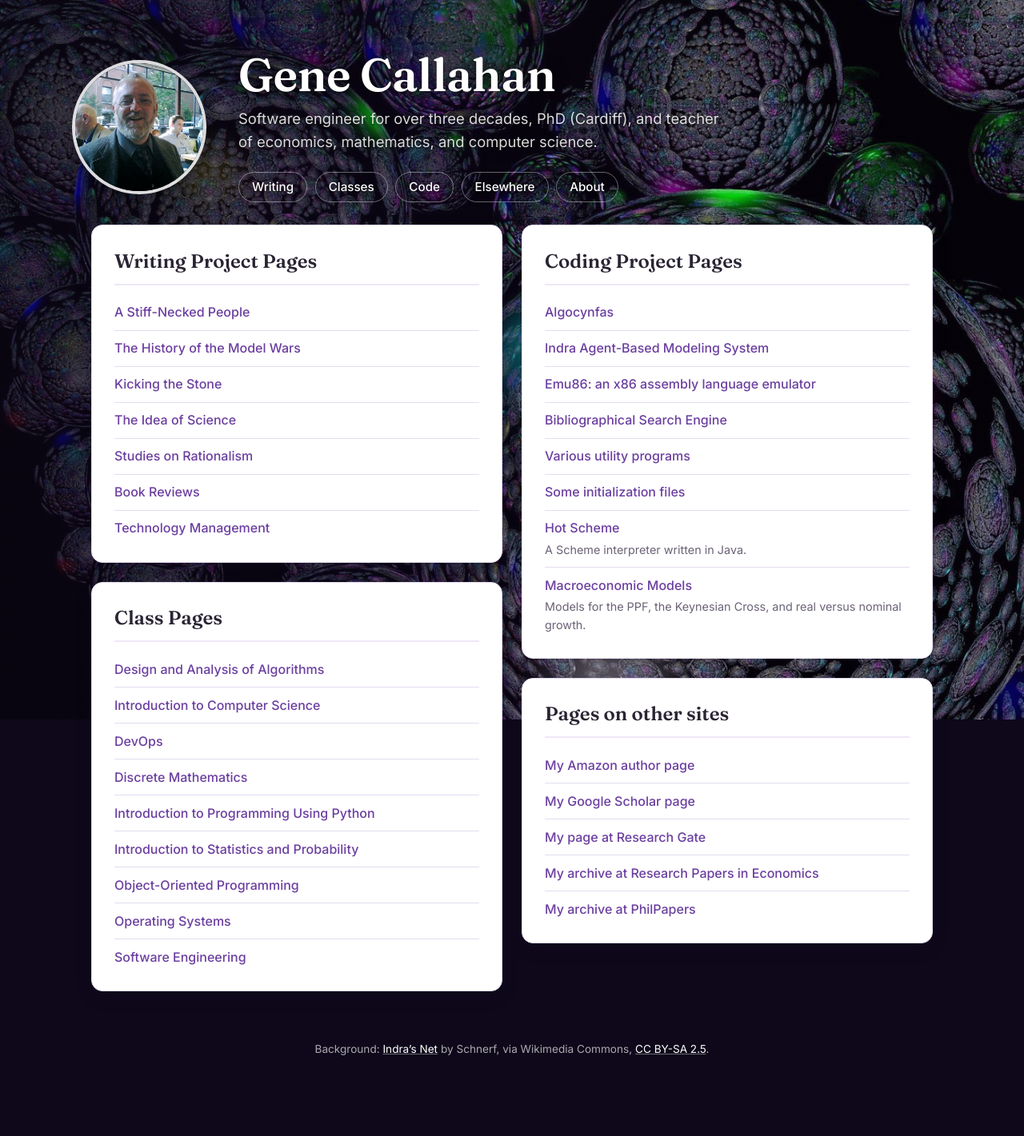
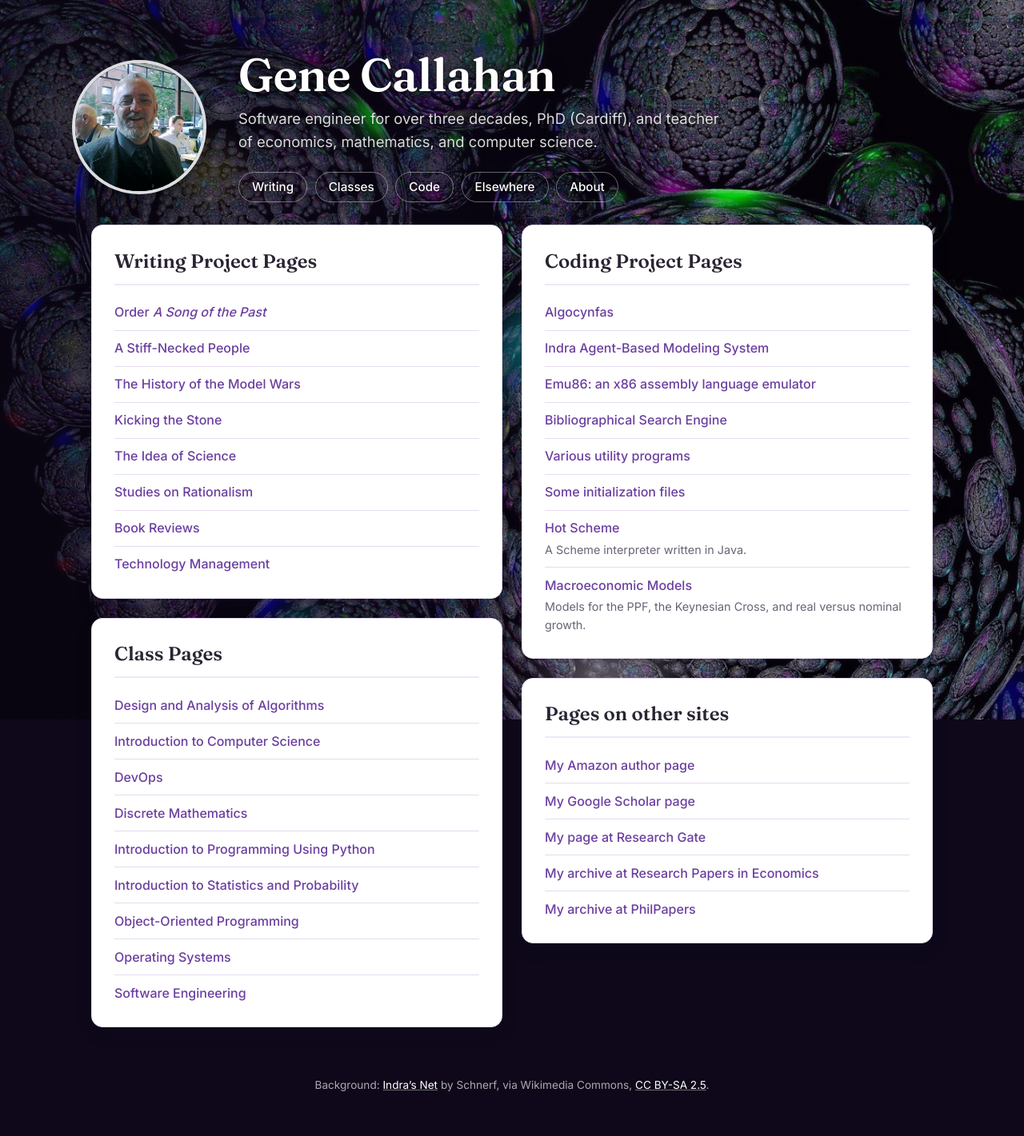
Before and after one commit to gcallah/gcallah.github.io, a Jekyll site: the page index.html, which Jekyll copies as it is, in a window 1280 px wide. Shown: the whole page at 80% size. Built offline with Jekyll 4.4.1, drawn with Linux system fonts in a browser that asks for light colours; before the commit the page ends 1376 px from its top, so only the background shows below that.

Commit message:
Add Amazon order link for A Song of the Past
Co-Authored-By: Claude Opus 5.5 <noreply@anthropic.com>

```diff
--- a/index.html
+++ b/index.html
@@ -42,6 +42,7 @@
                 <section class="card" id="writing">
                     <h2>Writing Project Pages</h2>
                     <ul class="links">
+                        <li><a href="https://www.amazon.com/Song-Past-Gene-Callahan/dp/1699279969">Order <em>A Song of the Past</em></a></li>
                         <li><a href="../hambone/index.html">A Stiff-Necked People</a></li>
                         <li><a href="../ModelWarsPublic/index.html">The History of the Model Wars</a></li>
                         <li><a href="../KickingTheStone/index.html">Kicking the Stone</a></li>
```
